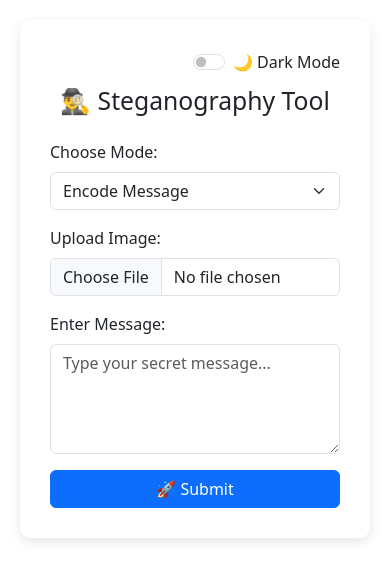
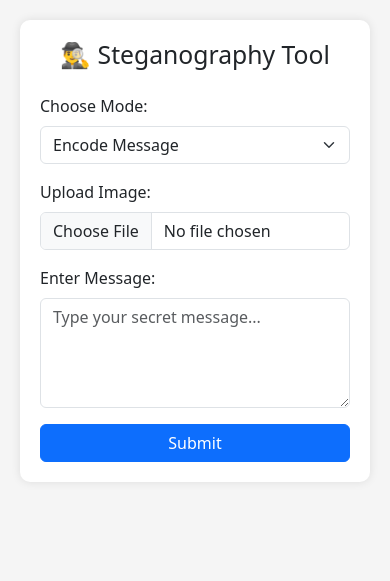
Before and after one commit to HexaRecon/stegano-tool, a Flask app: page / in a window 390 px wide. Shown: the top 581 px of the page. Run offline with Flask 3, Linux system fonts and the light colour scheme.

Commit message:
Make app responsive for mobile

```diff
--- a/templates/index.html
+++ b/templates/index.html
@@ -1,5 +1,5 @@
 <!DOCTYPE html>
-<html lang="en" data-bs-theme="light">
+<html lang="en">
 <head>
   <meta charset="UTF-8">
   <meta name="viewport" content="width=device-width, initial-scale=1">
@@ -8,50 +8,26 @@
   <style>
     body {
       padding: 20px;
-      background-color: var(--bs-body-bg);
-      color: var(--bs-body-color);
-      transition: background-color 0.4s ease, color 0.4s ease;
+      background: #f5f5f5;
     }
     .container {
       max-width: 600px;
       margin: auto;
-      background: var(--bs-body-bg);
+      background: white;
       padding: 30px;
       border-radius: 10px;
-      box-shadow: 0px 4px 12px rgba(0, 0, 0, 0.1);
-      animation: slideIn 0.6s ease;
+      box-shadow: 0px 0px 10px rgba(0,0,0,0.1);
     }
-    @keyframes slideIn {
-      from {
-        opacity: 0;
-        transform: translateY(30px);
+    @media (max-width: 600px) {
+      .container {
+        padding: 20px;
       }
-      to {
-        opacity: 1;
-        transform: translateY(0);
-      }
-    }
-    .dark-toggle {
-      display: flex;
-      justify-content: end;
-      margin-bottom: 10px;
-    }
-    .form-switch .form-check-input {
-      cursor: pointer;
     }
   </style>
 </head>
 <body>
   <div class="container">
-    <div class="dark-toggle">
-      <div class="form-check form-switch">
-        <input class="form-check-input" type="checkbox" id="darkModeToggle">
-        <label class="form-check-label" for="darkModeToggle">🌙 Dark Mode</label>
-      </div>
-    </div>
-
     <h2 class="mb-4 text-center">🕵️‍♂️ Steganography Tool</h2>
-
     <form method="POST" enctype="multipart/form-data">
       <div class="mb-3">
         <label class="form-label">Choose Mode:</label>
@@ -68,7 +44,7 @@
         <label class="form-label">Enter Message:</label>
         <textarea name="message" class="form-control" rows="4" placeholder="Type your secret message..."></textarea>
       </div>
-      <button type="submit" class="btn btn-primary w-100">🚀 Submit</button>
+      <button type="submit" class="btn btn-primary w-100">Submit</button>
     </form>
 
     {% if result %}
@@ -76,35 +52,29 @@
         🔓 <strong>Hidden Message Found:</strong><br>
         <div id="decodedMessage">{{ result }}</div>
       </div>
+      <script>
+        setTimeout(() => {
+          document.querySelector('.alert').style.display = 'none';
+        }, 20000); // Hide after 20 seconds
+      </script>
     {% endif %}
   </div>
 
   <script>
-    // Show/hide message box
+    // Hide message box if decode selected
     const modeSelect = document.querySelector('select[name="mode"]');
     const messageBox = document.getElementById('messageBox');
-    modeSelect.addEventListener('change', () => {
-      messageBox.style.display = modeSelect.value === 'decode' ? 'none' : 'block';
-    });
-    modeSelect.dispatchEvent(new Event('change')); // initialize
 
-    // Dark Mode toggle
-    const toggle = document.getElementById('darkModeToggle');
-    toggle.addEventListener('change', () => {
-      document.documentElement.setAttribute('data-bs-theme', toggle.checked ? 'dark' : 'light');
-    });
+    function toggleMessageBox() {
+      if (modeSelect.value === 'decode') {
+        messageBox.style.display = 'none';
+      } else {
+        messageBox.style.display = 'block';
+      }
+    }
 
-    // Optional: Keep theme preference in local storage
-    window.addEventListener('DOMContentLoaded', () => {
-      const savedTheme = localStorage.getItem('theme');
-      if (savedTheme === 'dark') {
-        document.documentElement.setAttribute('data-bs-theme', 'dark');
-        toggle.checked = true;
-      }
-    });
-    toggle.addEventListener('change', () => {
-      localStorage.setItem('theme', toggle.checked ? 'dark' : 'light');
-    });
+    modeSelect.addEventListener('change', toggleMessageBox);
+    toggleMessageBox(); // initial load
   </script>
 </body>
 </html>
```
